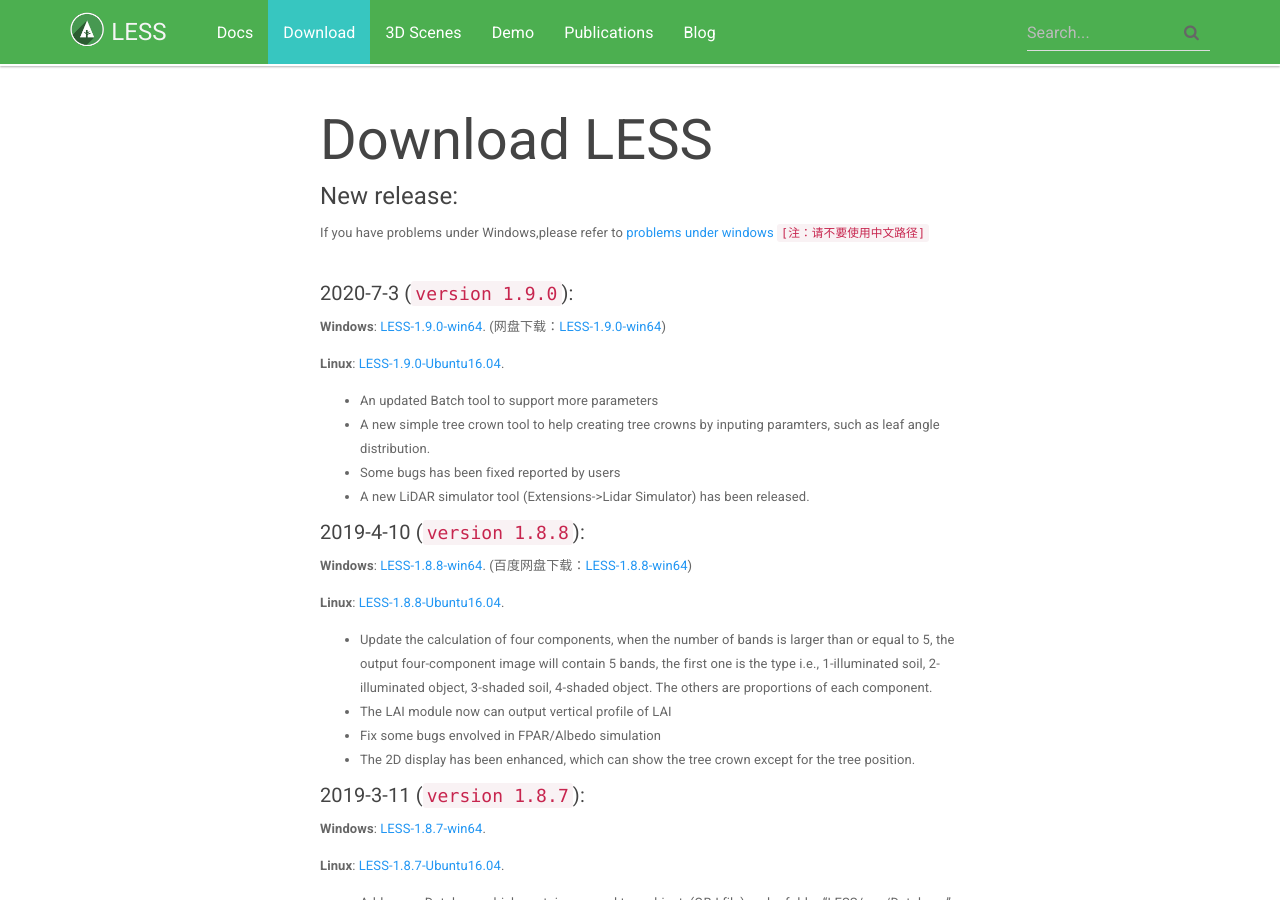
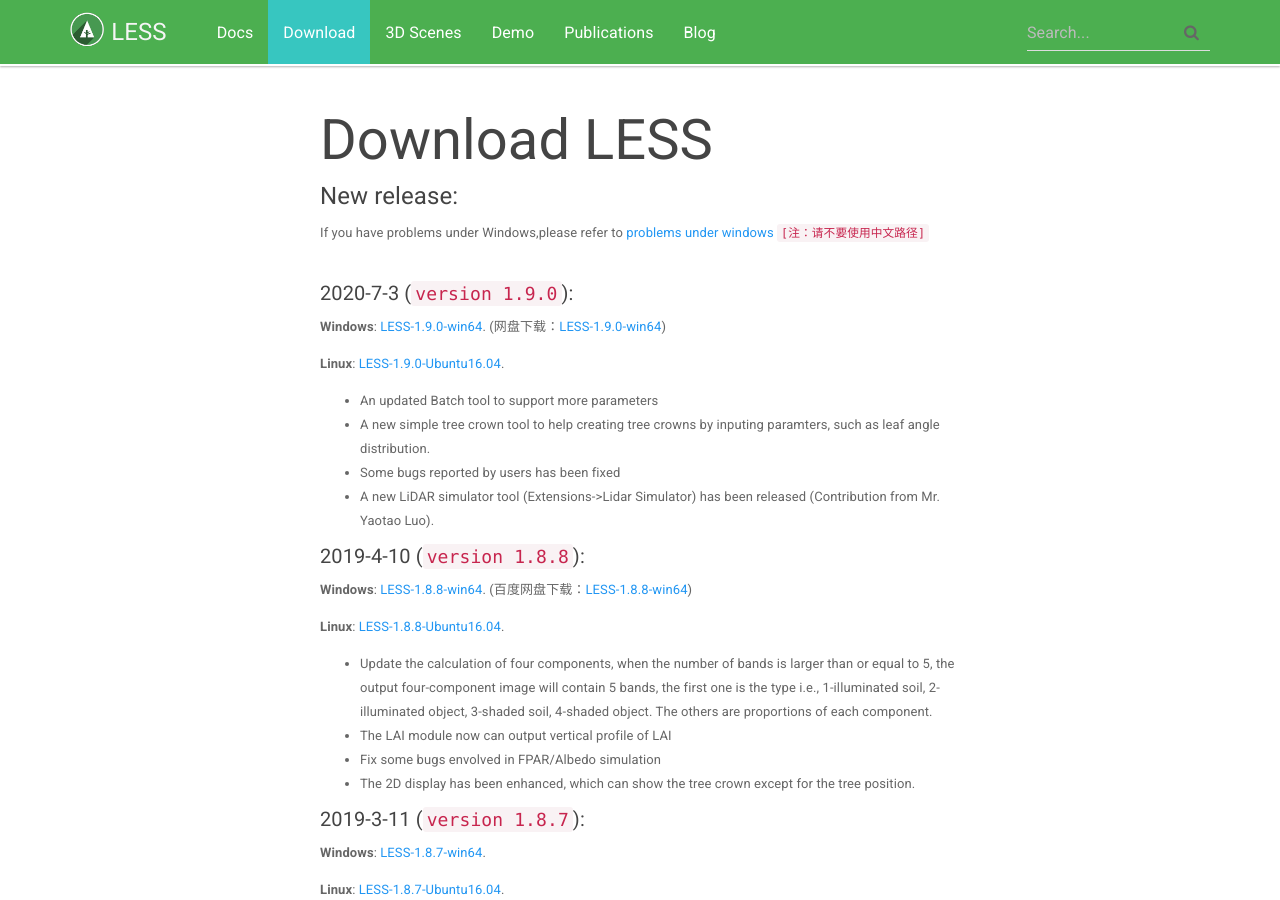
Before and after one commit to jianboqi/jianboqi.github.io, a Jekyll site: the page built from download-less.md, in a window 1280 px wide and 900 px high. Built offline with Jekyll 4.4.1, drawn with Linux system fonts in a browser that asks for light colours; nearby versions of some CDN libraries.

Commit message:
Update download-less.md

```diff
--- a/download-less.md
+++ b/download-less.md
@@ -21,8 +21,8 @@
 
 * An updated Batch tool to support more parameters
 * A new simple tree crown tool to help creating tree crowns by inputing paramters, such as leaf angle distribution.
-* Some bugs has been fixed reported by users
-* A new LiDAR simulator tool (Extensions->Lidar Simulator) has been released.
+* Some bugs reported by users has been fixed
+* A new LiDAR simulator tool (Extensions->Lidar Simulator) has been released (Contribution from Mr. Yaotao Luo).
 
 ##### 2019-4-10 (`version 1.8.8`):
 **Windows**: <a href="https://github.com/jianboqi/lessrt/releases/download/LESS-1.8.8/LESS-1.8.8-win64.exe" onClick="ga('send', 'event', 'LESSDownload','V1.8.8','Win64');">LESS-1.8.8-win64</a>. (百度网盘下载：<a target="_blank" href="https://pan.baidu.com/s/15i7BpX9p1WfsPMGxzxwLBg" onClick="ga('send', 'event', 'LESSDownload','V1.8.8','Win64');">LESS-1.8.8-win64</a>)
```
